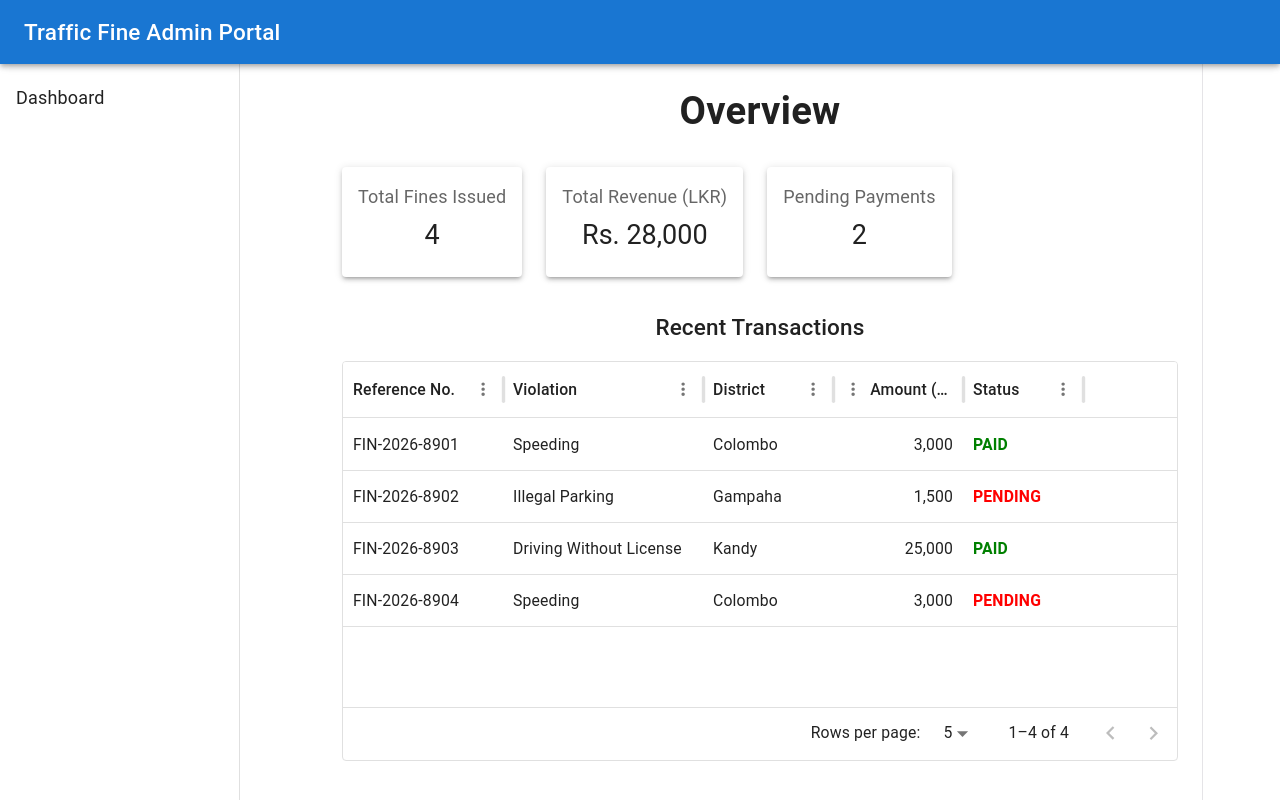
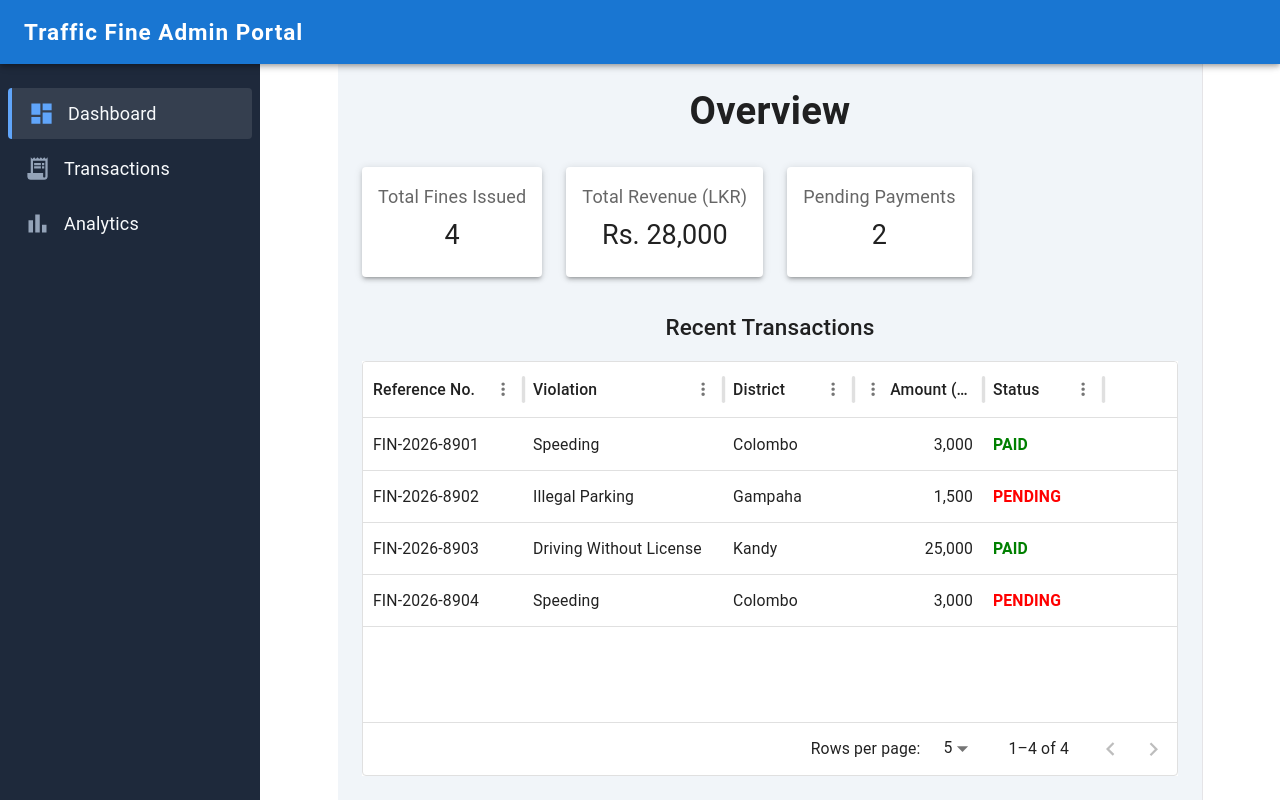
Before and after one commit to pavani-edirisinghe/Traffic-Fine-Management-System, a React (Vite) app in the folder frontend-admin/: page / in a window 1280 px wide. Built offline with nearby package versions, Linux system fonts and the light colour scheme.

Commit message:
fix(layout): lock dashboard height to viewport and implement flexbox layout

```diff
--- a/frontend-admin/src/components/layout/Layout.jsx
+++ b/frontend-admin/src/components/layout/Layout.jsx
@@ -1,48 +1,96 @@
-import { Outlet } from 'react-router-dom';
-import { Box, AppBar, Toolbar, Typography, Drawer, List, ListItem, ListItemButton, ListItemText, CssBaseline } from '@mui/material';
+import { Outlet, useLocation, useNavigate } from 'react-router-dom';
+import { Box, AppBar, Toolbar, Typography, Drawer, List, ListItem, ListItemButton, ListItemIcon, ListItemText, CssBaseline } from '@mui/material';
+import DashboardIcon from '@mui/icons-material/Dashboard';
+import ReceiptLongIcon from '@mui/icons-material/ReceiptLong';
+import BarChartIcon from '@mui/icons-material/BarChart';
 
-const drawerWidth = 240;
+const drawerWidth = 260;
 
 export default function Layout() {
+  const location = useLocation();
+  const navigate = useNavigate();
+
+  // Define the navigation architecture
+  const menuItems = [
+    { text: 'Dashboard', icon: <DashboardIcon />, path: '/' },
+    { text: 'Transactions', icon: <ReceiptLongIcon />, path: '/transactions' },
+    { text: 'Analytics', icon: <BarChartIcon />, path: '/analytics' },
+  ];
+
   return (
     <Box sx={{ display: 'flex' }}>
       <CssBaseline />
 
       {/* Top Navigation Bar */}
-      <AppBar position="fixed" sx={{ zIndex: (theme) => theme.zIndex.drawer + 1 }}>
+      <AppBar position="fixed" sx={{ zIndex: (theme) => theme.zIndex.drawer + 1, backgroundColor: '#1976d2' }}>
         <Toolbar>
-          <Typography variant="h6" noWrap component="div">
+          <Typography variant="h6" noWrap component="div" sx={{ fontWeight: 'bold', letterSpacing: 1 }}>
             Traffic Fine Admin Portal
           </Typography>
         </Toolbar>
       </AppBar>
 
-      {/* Side Navigation Drawer */}
+      {/* Side Navigation Drawer (Upgraded to Dark Mode) */}
       <Drawer
         variant="permanent"
         sx={{
           width: drawerWidth,
           flexShrink: 0,
-          [`& .MuiDrawer-paper`]: { width: drawerWidth, boxSizing: 'border-box' },
+          [`& .MuiDrawer-paper`]: {
+            width: drawerWidth,
+            boxSizing: 'border-box',
+            backgroundColor: '#1e293b', // Professional dark slate background
+            color: '#f8fafc', // Light text
+            borderRight: 'none'
+          },
         }}
       >
-        <Toolbar /> {/* Spacer to push content below AppBar */}
-        <Box sx={{ overflow: 'auto' }}>
+        <Toolbar /> {/* Spacer */}
+        <Box sx={{ overflow: 'auto', mt: 2 }}>
           <List>
-            {/* We will add real navigation links here later */}
-            <ListItem disablePadding>
-              <ListItemButton>
-                <ListItemText primary="Dashboard" />
-              </ListItemButton>
-            </ListItem>
+            {menuItems.map((item) => (
+              <ListItem key={item.text} disablePadding>
+                <ListItemButton
+                  selected={location.pathname === item.path}
+                  onClick={() => navigate(item.path)}
+                  sx={{
+                    mx: 1, // Margin to make the highlight look like a rounded button
+                    borderRadius: 1,
+                    mb: 0.5,
+                    '&.Mui-selected': {
+                      backgroundColor: 'rgba(255, 255, 255, 0.1)',
+                      borderLeft: '4px solid #60a5fa', // Blue accent indicator
+                    },
+                    '&:hover': {
+                      backgroundColor: 'rgba(255, 255, 255, 0.05)',
+                    }
+                  }}
+                >
+                  <ListItemIcon sx={{ color: location.pathname === item.path ? '#60a5fa' : '#94a3b8', minWidth: 40 }}>
+                    {item.icon}
+                  </ListItemIcon>
+                  <ListItemText primary={item.text} primaryTypographyProps={{ fontWeight: location.pathname === item.path ? 'bold' : 'medium' }} />
+                </ListItemButton>
+              </ListItem>
+            ))}
           </List>
         </Box>
       </Drawer>
 
       {/* Main Content Area */}
-      <Box component="main" sx={{ flexGrow: 1, p: 3 }}>
-        <Toolbar /> {/* Spacer */}
-        {/* This is where your page content renders */}
+      <Box
+        component="main"
+        sx={{
+          flexGrow: 1,
+          p: 3,
+          backgroundColor: '#f1f5f9',
+          height: '100vh', // Strictly lock to viewport
+          display: 'flex',
+          flexDirection: 'column',
+          overflow: 'hidden' // Kill any accidental overflow from the parent
+        }}
+      >
+        <Toolbar /> {/* Spacer pushes content below AppBar */}
         <Outlet />
       </Box>
     </Box>
--- a/frontend-admin/src/pages/Dashboard.jsx
+++ b/frontend-admin/src/pages/Dashboard.jsx
@@ -33,13 +33,16 @@ export default function Dashboard() {
   ];
 
   return (
-    <Box sx={{ flexGrow: 1 }}>
-      <Typography variant="h4" sx={{ mb: 4, fontWeight: 'bold' }}>
+    // 1. Lock the total height to the viewport (100vh) minus the Topbar and padding (~100px)
+    <Box sx={{ display: 'flex', flexDirection: 'column', height: 'calc(100vh - 100px)' }}>
+
+      {/* flexShrink: 0 prevents the browser from squishing the title or cards to make room for the table */}
+      <Typography variant="h4" sx={{ mb: 4, fontWeight: 'bold', flexShrink: 0 }}>
         Overview
       </Typography>
 
       {/* High-Level Metrics (KPI Cards) */}
-      <Grid container spacing={3} sx={{ mb: 4 }}>
+      <Grid container spacing={3} sx={{ mb: 4, flexShrink: 0 }}>
         <Grid item xs={12} sm={4}>
           <Card elevation={3}>
             <CardContent>
@@ -67,12 +70,14 @@ export default function Dashboard() {
       </Grid>
 
       {/* Live Transaction Feed */}
-      <Typography variant="h6" sx={{ mb: 2 }}>Recent Transactions</Typography>
-      <Box sx={{ height: 400, width: '100%', backgroundColor: 'white' }}>
+      <Typography variant="h6" sx={{ mb: 2, flexShrink: 0 }}>Recent Transactions</Typography>
+
+      {/* 2. flexGrow: 1 tells this wrapper to consume all remaining vertical space. minHeight: 0 prevents overflow bugs. */}
+      <Box sx={{ flexGrow: 1, width: '100%', backgroundColor: 'white', minHeight: 0 }}>
         <DataGrid
           rows={mockFines}
           columns={columns}
-          getRowId={(row) => row.referenceNumber} // Tells MUI to use your reference number as the unique ID
+          getRowId={(row) => row.referenceNumber}
           initialState={{
             pagination: { paginationModel: { pageSize: 5 } },
           }}
--- /dev/null
+++ b/package.json
@@ -0,0 +1,5 @@
+{
+  "dependencies": {
+    "recharts": "^3.8.1"
+  }
+}
```
Also changed, not shown: 1 other file (tests, documents, lock files or other folders).
